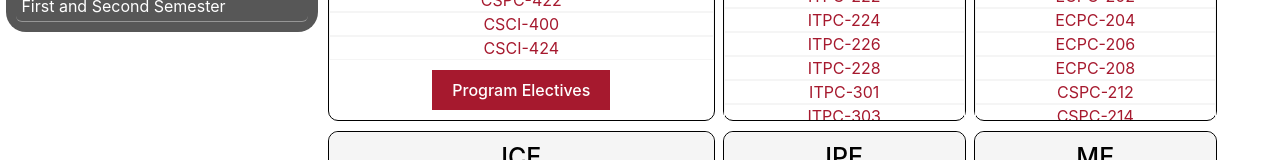
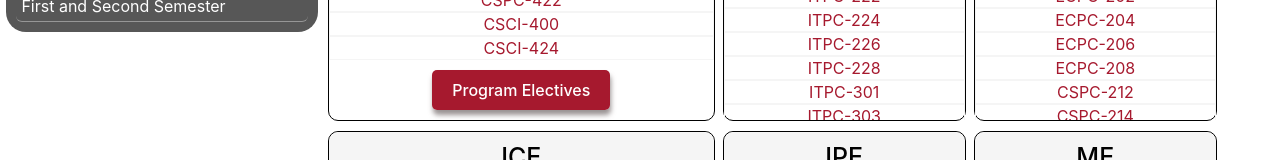
Before and after one commit to Gaurang-gupta/minor_project, a React (Create React App) app: page /questionPapers in a window 1280 px wide. In both pictures the pointer is over the link 521 px from the left and 884 px from the top of the page. Shown: the part 794-954 px from the top of the page. Built offline with nearby package versions, Linux system fonts and the light colour scheme.

Commit message:
Made changes in question papers page

```diff
--- a/src/QuestionPaperComponents/Card.css
+++ b/src/QuestionPaperComponents/Card.css
@@ -63,6 +63,14 @@
   font-weight: 500;
   background-color: #a6192e;
   color: white;
+  cursor: pointer;
   border: none;
-  cursor: pointer;
+  border-radius: 5px;
+  transition: all 0.25s ease-out;
 }
+
+.card__elective:hover {
+  box-shadow: 1px 5px 5px 0px rgba(120, 111, 111, 0.75);
+  -webkit-box-shadow: 1px 5px 5px 0px rgba(120, 111, 111, 0.75);
+  -moz-box-shadow: 1px 5px 5px 0px rgba(120, 111, 111, 0.75);
+}
```
